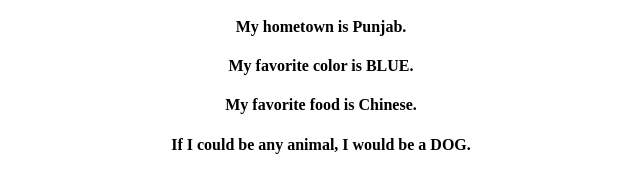
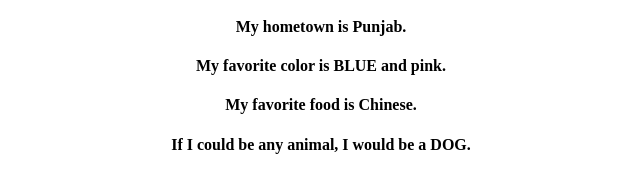
Before and after one commit to pkAFM/my-first, a plain HTML site: page index.html in a window 1280 px wide. Shown: the part 173-366 px from the top of the page, 319-959 px from the left. Drawn offline with Linux system fonts and the light colour scheme.

Commit message:
Adding one more time

```diff
--- a/index.html
+++ b/index.html
@@ -13,7 +13,7 @@
 				<hr>
 				<h3>About Me:</h3>
 					<h4>My hometown is Punjab.</h4>
-					<h4>My favorite color is BLUE.</h4>
+					<h4>My favorite color is BLUE and pink.</h4>
 					<h4>My favorite food is Chinese.</h4>
 					<h4>If I could be any animal, I would be a DOG.</h4>
 			</div>
```
